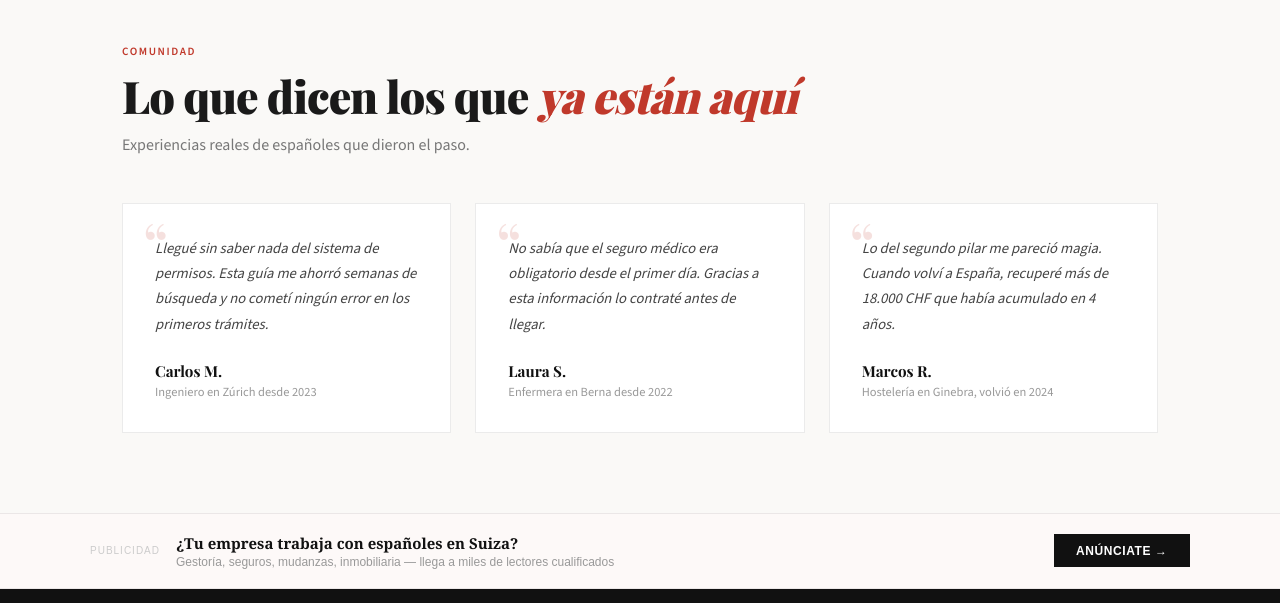
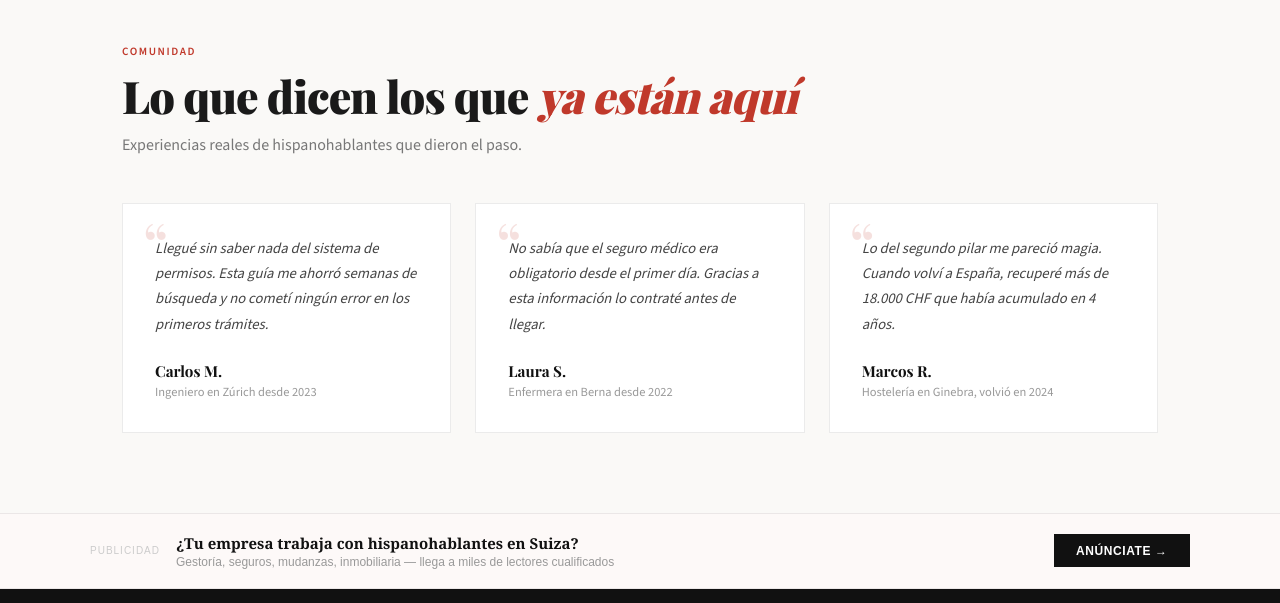
Before and after one commit to swissruslan-code/Swissrus, a React (Vite) app: page / in a window 1280 px wide. Shown: the part 2620-3223 px from the top of the page. Built offline with nearby package versions, Linux system fonts and the light colour scheme; a web font is replaced by a local one.

Commit message:
Fix texto publicidad

```diff
--- a/src/Swissrus.jsx
+++ b/src/Swissrus.jsx
@@ -252,7 +252,7 @@ export default function Swissrus({ onNavigate }) {
       <section className="section">
         <div className="section-eyebrow">Comunidad</div>
         <h2 className="section-title">Lo que dicen los que <em>ya están aquí</em></h2>
-        <p className="section-sub">Experiencias reales de españoles que dieron el paso.</p>
+        <p className="section-sub">Experiencias reales de hispanohablantes que dieron el paso.</p>
         <div className="testimonios-grid">
           {TESTIMONIOS.map((t) => (
             <div key={t.nombre} className="testimonio">
@@ -269,7 +269,7 @@ export default function Swissrus({ onNavigate }) {
         <div style={{ maxWidth: 1100, margin: "0 auto", display: "flex", alignItems: "center", justifyContent: "space-between", gap: 16, flexWrap: "wrap" }}>
           <div style={{ fontSize: 10, color: "#ccc", textTransform: "uppercase", letterSpacing: "0.1em", fontFamily: "sans-serif", flexShrink: 0 }}>Publicidad</div>
           <div style={{ flex: 1, minWidth: 200 }}>
-            <div style={{ fontFamily: "Georgia, serif", fontSize: 15, fontWeight: 700, color: "#111", marginBottom: 2 }}>¿Tu empresa trabaja con españoles en Suiza?</div>
+            <div style={{ fontFamily: "Georgia, serif", fontSize: 15, fontWeight: 700, color: "#111", marginBottom: 2 }}>¿Tu empresa trabaja con hispanohablantes en Suiza?</div>
             <div style={{ fontSize: 12, color: "#999", fontFamily: "sans-serif" }}>Gestoría, seguros, mudanzas, inmobiliaria — llega a miles de lectores cualificados</div>
           </div>
           <a href="mailto:hola@swissrus.ch" style={{ background: "#111", color: "white", padding: "0.6rem 1.4rem", fontSize: 12, fontWeight: 700, textDecoration: "none", fontFamily: "sans-serif", letterSpacing: "0.05em", textTransform: "uppercase", flexShrink: 0 }}>
```
